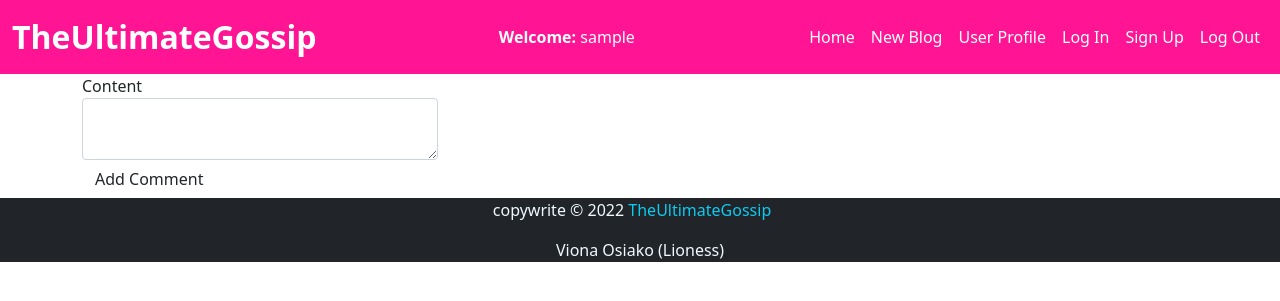
After one commit to vionaosiako/TheUltimateGossipBlog, a Flask app: page /comment/1 in a window 1280 px wide. The commit adds this page. Shown: the top 301 px of the page. Run offline with Flask 2, Linux system fonts and the light colour scheme; the visitor is signed in with stand-in values (Sample User, id 1); data comes from the database, SQL or seed files in the repository; data that the repository does not hold is empty; some libraries are stand-ins or nearby versions; some web fonts are replaced.

Commit message:
Add commente functionality

```diff
--- a/app/main/forms.py
+++ b/app/main/forms.py
@@ -13,7 +13,7 @@ class BlogForm(FlaskForm):
     submit = SubmitField('Add blog')
 
 class CommentForm(FlaskForm):
-    content = TextAreaField('Content', validators=[DataRequired()])
+    comment = TextAreaField('Content', validators=[DataRequired()])
     submit = SubmitField('Add Comment')
 
 class ProfileForm(FlaskForm):
--- a/app/main/views.py
+++ b/app/main/views.py
@@ -12,6 +12,7 @@ from PIL import Image
 @main.route('/')
 def index():
     blog=Blog.query.all()
+    blog = Blog.query.order_by(Blog.date.desc())
     quote = get_quote()
 
     return render_template('index.html', blog=blog, quote=quote)
@@ -29,24 +30,20 @@ def add_blog():
 
     return render_template('blog.html', form=form)
 
-@main.route('/addcomment',methods=['GET','POST'])
+@main.route('/comment/<int:blog_id>', methods = ['POST','GET'])
 @login_required
-def add_comment():
+def comment(blog_id):
     form = CommentForm()
+    blog = Blog.query.get(blog_id)
+    all_comments = Comment.query.filter_by(blog_id = blog_id).all()
     if form.validate_on_submit():
-        new_comment = Comment(title=form.title.data, content=form.content.data, username=form.username.data)
-        db.session.add(new_comment)
-        db.session.commit()
-
-        return redirect(url_for('main.index'))
-
-    return render_template('addcomment.html', form=form)
-
-@main.route('/viewcomments')
-def viewcomments():
-    comment = Comment.query.all()
-
-    return render_template('viewcomments.html', comment = comment)
+        comment = form.comment.data
+        blog_id = blog_id
+        user_id = current_user._get_current_object().id
+        new_comment = Comment(comment = comment,user_id = user_id,blog_id = blog_id)
+        new_comment.save_c()
+        return redirect(url_for('.comment', blog_id = blog_id))
+    return render_template('comment.html', form =form, blog = blog,all_comments=all_comments)
 
 @main.route('/delete/comment/<comment_id>')
 @login_required
--- a/app/models.py
+++ b/app/models.py
@@ -32,7 +32,7 @@ class Blog(db.Model):
     title= db.Column(db.String(255))
     content = db.Column(db.String(1000))
     author = db.Column(db.String(255))
-    date = db.Column(db.DateTime)
+    date = db.Column(db.DateTime, default=datetime.utcnow)
 
     usercomment = db.relationship('Comment',backref='blog', lazy='dynamic')
     user_id = db.Column(db.Integer, db.ForeignKey('users.id'))
@@ -54,10 +54,15 @@ class Blog(db.Model):
 class Comment(db.Model):
     __tablename__ = 'comments'
     id = db.Column(db.Integer,primary_key = True)
-    content = db.Column(db.String(1000))
+    comment = db.Column(db.String(1000))
 
     user_id = db.Column(db.Integer, db.ForeignKey('users.id'))
     blog_id = db.Column(db.Integer, db.ForeignKey('blogs.id'))
+
+    #To save the comment
+    def save_c (self):
+        db.session.add(self)
+        db.session.commit()
 
     def __repr__(self):
         return f'Comment {self.title}'
--- /dev/null
+++ b/app/templates/comment.html
@@ -0,0 +1,31 @@
+{% extends 'base.html'%}
+{% import 'bootstrap/wtf.html' as wtf %}
+
+{% block content %}
+    <div class="container" id="allcomments" >
+        <div class="row">
+            {% if all_comments %}
+            <div class="col-lg-4" >
+                <h3 class="text-center" id="coms">All comments for the blog</h3>
+                {% for comment in all_comments %}
+                <div class="card w-90 mb-3" >
+                    <div class="card-body">
+                        <p class="card-title">{{ comment.comment }}</p>
+                        <p class="card-text">*** {{comment.user.username}}</p>
+                    </div>
+                </div>
+                {% endfor %}
+                </div>
+                <div class="col-lg-4" >
+                        {{wtf.quick_form(form)}}
+                </div>
+        </div>
+            {%else%}
+
+        <div class="col-lg-4">
+            {{wtf.quick_form(form)}}
+        </div>
+            {%endif%}
+    </div>
+
+{% endblock %}
```
Also changed, not shown: app/templates/addcomment.html (deleted, +0 -24 lines), app/templates/index.html (+5 -7 lines), app/templates/viewcomments.html (deleted, +0 -7 lines), migrations/versions/4cbe3c7deccf_.py (added, +30 -0 lines), migrations/versions/fe78550c9cef_.py (added, +32 -0 lines), app/static/images/5980741.png (added).
